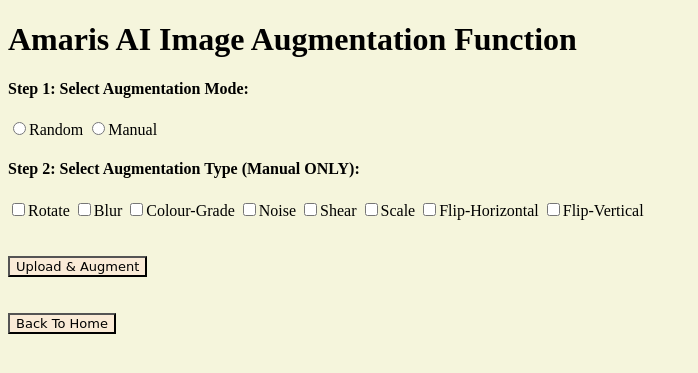
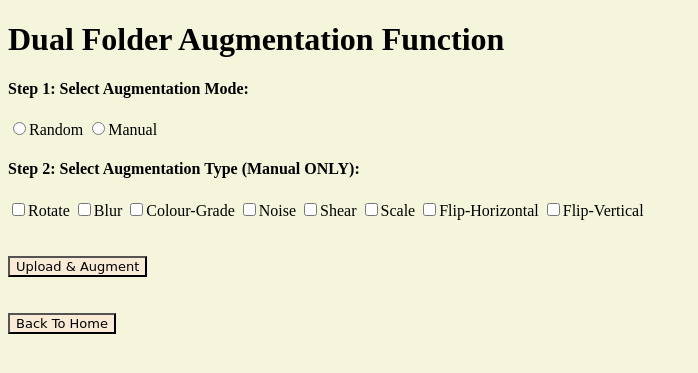
Before and after one commit to jerrenss/amaris_augmentation, a Django app: page /dual in a window 1280 px wide. Shown: the top 373 px of the page, without its empty margins (0-698 px from the left). Run offline with Django 3.2, Linux system fonts and the light colour scheme.

Commit message:
Edited Headers

```diff
--- a/templates/dual_aug.html
+++ b/templates/dual_aug.html
@@ -1,7 +1,7 @@
 <!DOCTYPE html>
 <html>
     <head>
-        <h1>Amaris AI Image Augmentation Function</h1>
+        <h1>Dual Folder Augmentation Function</h1>
         {% if flag0 %}
             <script>
                 alert("Error. Please Select Folders Again.")
--- a/templates/single_aug.html
+++ b/templates/single_aug.html
@@ -1,7 +1,7 @@
 <!DOCTYPE html>
 <html>
     <head>
-        <h1>Amaris AI Image Augmentation Function</h1>
+        <h1>Single Folder Augmentation Function</h1>
         {% if flag1 %}
             <script>
                 alert("Error. Please Select Folder Again.")
```
